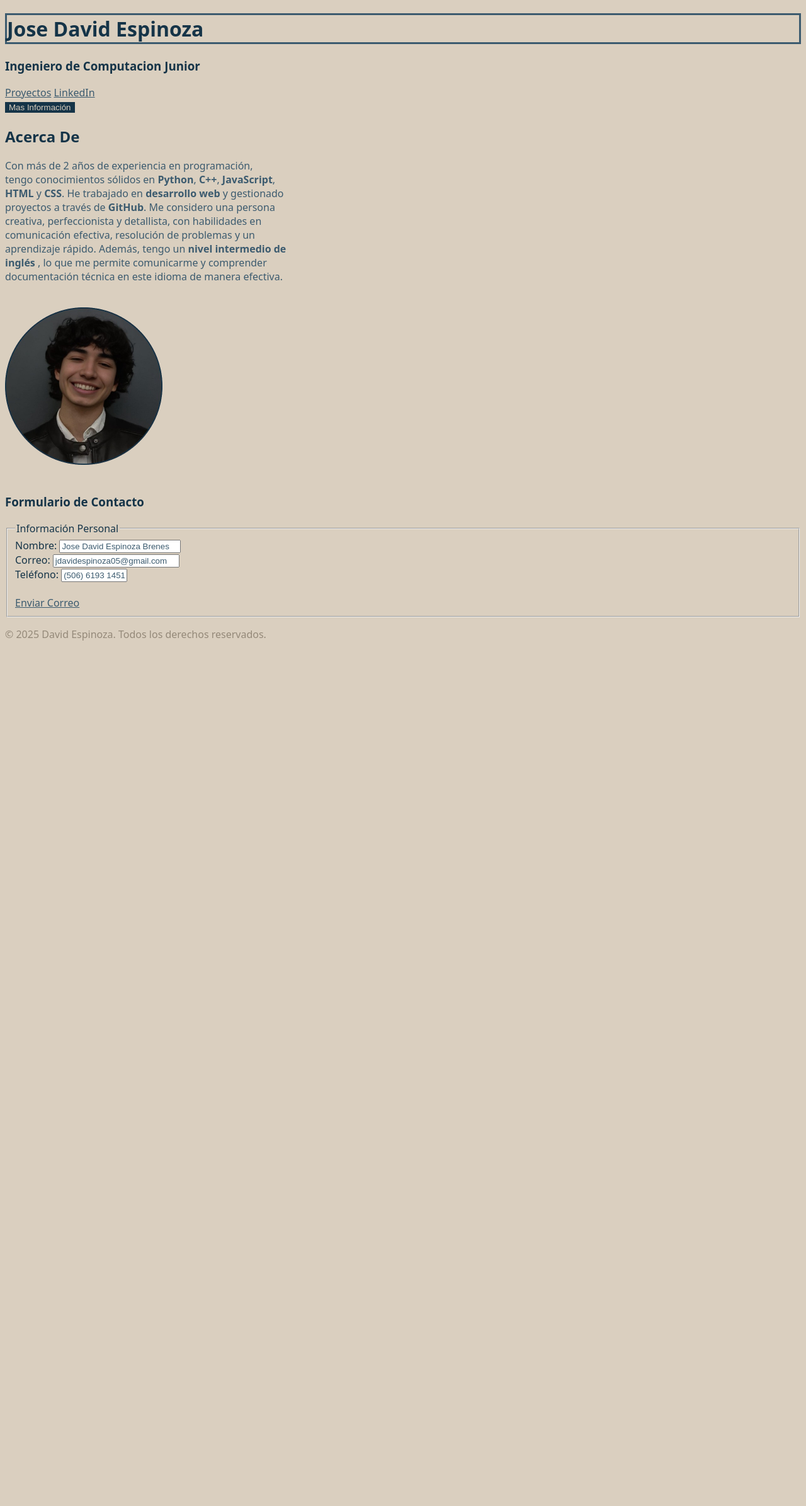
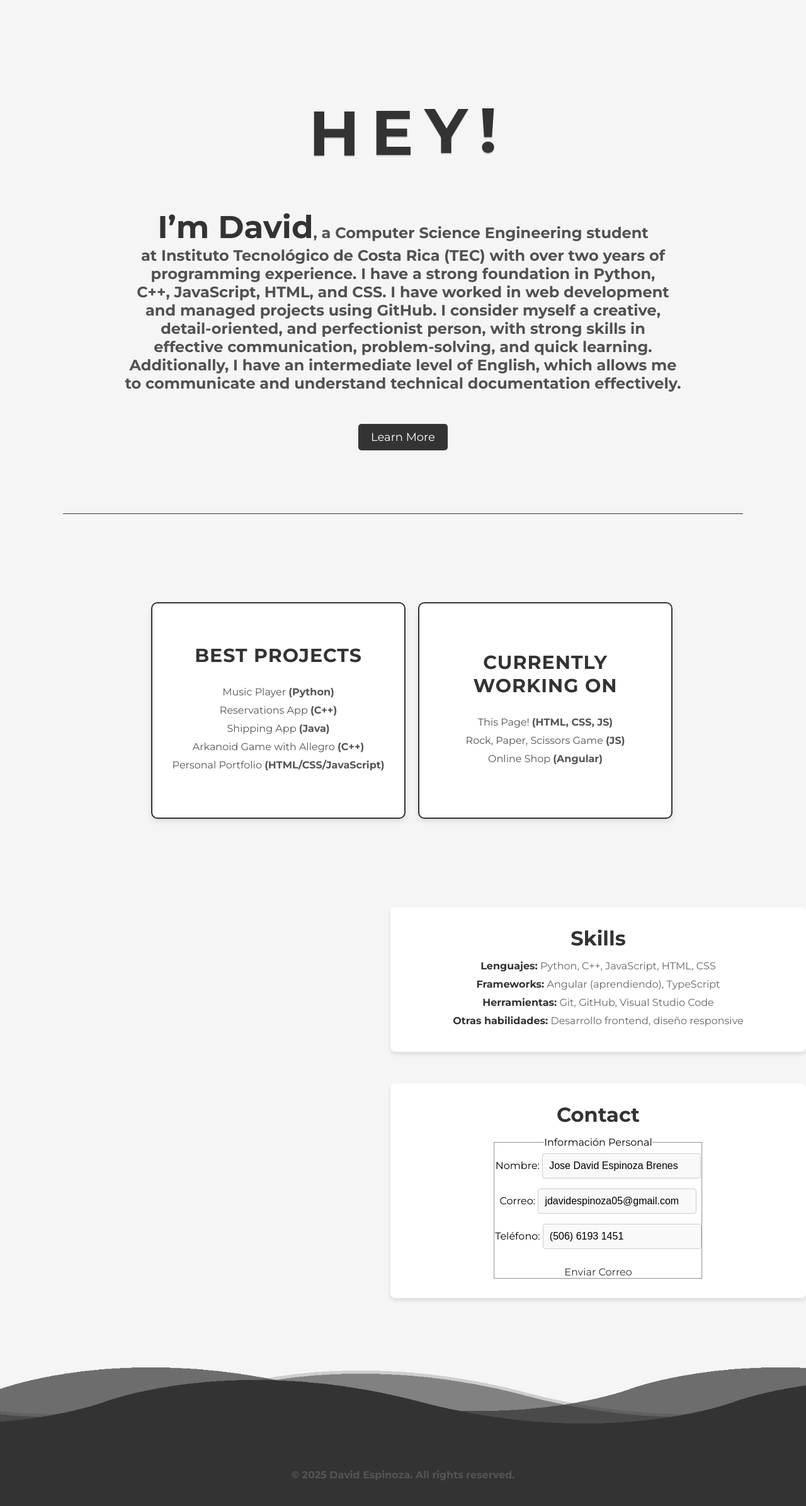
Before and after one commit to jdavidespinoza05/jdavidespinoza05.github.io, a plain HTML site: page Portafolio Personal/Portafolio Personal.html in a window 1280 px wide. Shown: the whole page at 63% size. Before the commit the page ends 1034 px from the top, so only its background shows below. Drawn offline with Linux system fonts and the light colour scheme.

Commit message:
Primer avance de la pagina
se agregaron mas de 50% de las funciones, falta terminar Skills, Contact, y detalles esteticos

```diff
--- a/Portafolio Personal/Portafolio Personal.html
+++ b/Portafolio Personal/Portafolio Personal.html
@@ -5,122 +5,123 @@
     <meta charset="UTF-8">
     <meta name="viewport" content="width=device-width, initial-scale=1.0">
     <title>Portfolio Personal</title>
+    <link href="https://fonts.googleapis.com/css2?family=Montserrat:wght@400;700&family=Roboto:wght@400;500&display=swap" rel="stylesheet">
 
-    <style> /* style sirve para empezar a usar CSS, dentro de style se ponen las partes que se desean estilar */
-
-    /* (FORMATO)
-        selector{   ---->  el elemento que se desea modificar, se abren {}
-            propiedad: valor   ---->  la propiedad que se desea modificar y el valor a modificar (a esto se le declaracion)
-        }
-
-        h1{
-            color: rgb(80 75 56 / 50%); PARA MODIFICAR OPACIDAD
-            color:  #153448;
-            border-style: solid;
-            border-width: 3px;
-            border-color: #3C5B6F;
-        }*/
-
-        h1{
-            border: 3px solid #3C5B6F; /* border hace una linea que altera el tamaño del contenido, si queremos que mas bien
-            nada mas dibuje encima, usamos outline*/
-        }
-
-        .titles{
-            color:  #153448;
-        }
-
-        .titles:hover{
-            color: #254a63;
-        }
-
-        .description{
-            font-size: medium;
-            color: #3C5B6F;
-        }
-
-        .link{ /* . se refiere a alguna clase */
-            color: #3C5B6F;
-        }
-        .link:hover{ /* hover es una pseudoclase que modofica el momento en el que el puntero esta sobre el objeto */
-            color: #153448;
-        }
-
-        #info{ /* # se refiere al id de algun objeto */
-            color: #dacfbf;
-            background-color: #153448;
-            border: none;
-        }
-
-        form{
-            color: #153448;
-        }
-
-        input{
-            color: #3C5B6F;
-        }
-
-        body{
-            background-color: #dacfbf;
-            font-family: system-ui, -apple-system, BlinkMacSystemFont, 'Segoe UI', Roboto, Oxygen, Ubuntu, Cantarell, 'Open Sans', 'Helvetica Neue', sans-serif;
-        }
-
-        footer{
-            color: #948979;
-        }
-    </style>
+    <link rel="stylesheet" href="style.css">
 </head>
 
 
 <body>
-    <h1 class="titles">Jose David Espinoza</h1>
-    <h3 class="titles">Ingeniero de Computacion Junior</h3>
+    <section class="aboutMe">
+        <div class="hey_anmt">
+            <h1>
+                <span>H</span>
+                <span>E</span>
+                <span>Y</span>
+                <span>!</span>
+            </h1>
+        </div>
 
-    <a class="link" href="https://github.com" target="_blank">Proyectos</a>
-    <a class="link" href="http://linkedin.com" target="_blank">LinkedIn</a><br>
+        <div class="aboutMe_container">
 
-    <button id="info">Mas Información</button><br>
+            <p id="description">
+                <span class="highlight-inline" id="name">I’m David</span>, a Computer Science Engineering student <br>
+                    at Instituto Tecnológico de Costa Rica (TEC) with over two years of <br>
+                    programming experience. I have a strong foundation in <strong>Python</strong>, <br>
+                    <strong>C++</strong>, <strong>JavaScript</strong>, <strong>HTML</strong>, and <strong>CSS</strong>. I have worked in <strong>web development</strong> <br>
+                    and managed projects using <strong>GitHub</strong>. I consider myself a creative, <br>
+                    detail-oriented, and perfectionist person, with strong skills in <br>
+                    effective communication, problem-solving, and quick learning. <br>
+                    Additionally, I have an <strong>intermediate level of English</strong>, which allows me <br>
+                    to communicate and understand technical documentation effectively. <br>
 
-    <h2 class="titles">Acerca De</h2>
+            </p>
 
-    <p class="description">
-        Con más de 2 años de experiencia en programación, <br>
-        tengo conocimientos sólidos en <strong>Python</strong>, <strong>C++</strong>, <strong>JavaScript</strong>, <br>
-        <strong>HTML</strong> y <strong>CSS</strong>. He trabajado en <strong>desarrollo web</strong> y gestionado <br>
-        proyectos a través de <strong>GitHub</strong>. Me considero una persona <br>
-        creativa, perfeccionista y detallista, con habilidades en <br>
-        comunicación efectiva, resolución de problemas y un <br>
-        aprendizaje rápido. Además, tengo un <strong>nivel intermedio de <br> inglés</strong>
-        , lo que me permite comunicarme y comprender <br>
-        documentación técnica en este idioma de manera efectiva. <br>
-    </p> <br>
+            <button id="learnMoreBtn" class="learnMoreBtn">Learn More</button>
 
-    <img src="images/foto_david_circulo.png" alt="foto" width="250" height="250"> <br><br>
+            <div id="moreLinks" class="moreLinks" style="display: none;">
+                <a class="link" href="https://www.linkedin.com/in/jose-david-espinoza-brenes-28b890257/" target="_blank">My LinkedIn</a>
+                <a class="link" href="https://github.com/jdavidespinoza05" target="_blank">My GitHub</a>
 
-    <h3 class="titles">Formulario de Contacto</h3>
+            </div>
+
+        </div>
+    </section>
+
+    <div>
+        <hr class="hr-line">
+    </div>
+
+    <section class="projects">
+        <div class="projects-container">
+
+            <div class="best-projects">
+                <h2 class="titles">Best Projects</h2>
+                <ul>
+                    <li>Music Player <strong>(Python)</strong></li>
+                    <li>Reservations App <strong>(C++)</strong></li>
+                    <li>Shipping App <strong>(Java)</strong></li>
+                    <li>Arkanoid Game with Allegro <strong>(C++)</strong></li>
+                    <li>Personal Portfolio <strong>(HTML/CSS/JavaScript)</strong></li>
+                </ul>
+            </div>
+
+            <article>
+                <h3 class="titles">Currently Working On</h3>
+                <ul>
+                    <li>This Page! <strong>(HTML, CSS, JS)</strong></li>
+                    <li>Rock, Paper, Scissors Game <strong>(JS)</strong></li>
+                    <li>Online Shop <strong>(Angular)</strong></li>
+                </ul>
+            </article>
+        </div>
+    </section>
+
+    <section class="skills">
+        <h2 class="titles">Skills</h2>
+        <ul>
+            <li><strong>Lenguajes:</strong> Python, C++, JavaScript, HTML, CSS</li>
+            <li><strong>Frameworks:</strong> Angular (aprendiendo), TypeScript</li>
+            <li><strong>Herramientas:</strong> Git, GitHub, Visual Studio Code</li>
+            <li><strong>Otras habilidades:</strong> Desarrollo frontend, diseño responsive</li>
+        </ul>
+    </section>
+
+    <section class="contact">
+        <h2 class="titles">Contact</h2>
         <form action="regi_contact">
             <fieldset>
-            <legend >Información Personal</legend>
-
+                <legend>Información Personal</legend>
                 Nombre:
-            <input type="text" name="nombre" value="Jose David Espinoza Brenes" size="21" readonly> <br>
+                <input type="text" name="nombre" value="Jose David Espinoza Brenes" size="21" readonly><br>
 
                 Correo:
-            <input type="text" name="correo" value="jdavidespinoza05@gmail.com" size="22" readonly> <br>
+                <input type="text" name="correo" value="jdavidespinoza05@gmail.com" size="22" readonly><br>
 
                 Teléfono:
                 <input type="text" name="telefono" value="(506) 6193 1451" size="10" readonly><br><br>
 
                 <a class="link" href="mailto:jdavidespinoza05@gmail.com" target="_blank">Enviar Correo</a>
-
             </fieldset>
         </form>
+    </section>
+
+    <section class="footerAnimation">
+        <div class="wave wave1"></div>
+        <div class="wave wave2"></div>
+        <div class="wave wave3"></div>
+        <div class="wave wave4"></div>
+    </section>
+
+    <footer>
+        <p id="cpr">
+            &copy; 2025 David Espinoza. All rights reserved.
+        </p>
+    </footer>
+
+    <script src="index.js"></script>
 </body>
 
 
-<footer>
-    <p>
-        &copy; 2025 David Espinoza. Todos los derechos reservados.
-    </p>
-</footer>
+
 </html>
--- /dev/null
+++ b/Portafolio Personal/style.css
@@ -0,0 +1,459 @@
+
+h1{
+    font-size: 64px;
+    font-weight: 800;
+    text-align: center;
+    margin-top: 150px;
+    margin-bottom: 10px;
+}
+
+h2{
+    font-size: 50px;
+    font-weight: 600;
+}
+
+h3{
+    font-size: 42px;
+    font-weight: 600;
+}
+
+p{
+    font-family: "Montserrat", serif;
+    font-size: 24px;
+    font-weight: 550;
+    color:  #525151;
+}
+
+.hey_anmt {
+    position: absolute;
+    top: 0px;
+    left: 0;
+    width: 100%;
+    display: flex;
+    justify-content: center;
+    align-items: center;
+    overflow: hidden;
+    z-index: 999;
+    background: transparent;
+}
+
+.hey_anmt h1 span {
+    font-size: 100px;
+    font-weight: 800;
+    color: #333333;
+    font-family: "Montserrat";
+    text-transform: uppercase;
+    display: inline-block;
+    transform: rotateY(0deg);
+    transition: 0.5s;
+    animation: bounce 1s ease-in-out infinite;
+    position: relative;
+}
+
+.hey_anmt h1 span:nth-child(2) {
+    animation-delay: 0.1s;
+}
+
+.hey_anmt h1 span:nth-child(3) {
+    animation-delay: 0.2s;
+}
+
+.hey_anmt h1 span:nth-child(4) {
+    animation-delay: 0.3s;
+}
+
+@keyframes bounce {
+    0% {
+        transform: translateY(0);
+        text-shadow: 0 1px 0 #ccc, 0 2px 0 #ccc;
+    }
+    30% {
+        transform: translateY(-10px);
+        text-shadow: 0 1px 0 #ccc, 0 2px 0 #ccc;
+    }
+    50% {
+        transform: translateY(0);
+        text-shadow: 0 1px 0 #ccc, 0 2px 0 #ccc;
+    }
+    70% {
+        transform: translateY(-5px);
+        text-shadow: 0 1px 0 #ccc, 0 2px 0 #ccc;
+    }
+    100% {
+        transform: translateY(0);
+        text-shadow: 0 1px 0 #ccc, 0 2px 0 #ccc;
+    }
+}
+
+.highlight-inline {
+    font-family: "Montserrat", serif;
+    font-size: 50px;
+    font-weight: 600;
+    color: #333333;
+    display: inline; /* Asegura que el texto esté en línea */
+}
+
+.highlight-inline:hover {
+    color: #4b4949;
+}
+
+#name, #description{
+    margin: 0;
+    display: inline;
+}
+
+
+.aboutMe_container {
+    text-align: center;  /* Centra todo el contenido de este contenedor */
+    margin-top: 330px;
+}
+
+.learnMoreBtn {
+    font-family: "Montserrat", sans-serif;
+    font-size: 18px;
+    background-color: #333333;
+    color: white;
+    padding: 10px 20px;
+    border: none;
+    border-radius: 5px;
+    cursor: pointer;
+    margin-top: 50px;
+}
+
+.learnMoreBtn:hover {
+    background-color: #4b4949;
+}
+
+.moreLinks {
+    display: none; /* Ocultos inicialmente */
+    opacity: 0;
+    max-height: 0;
+    overflow: hidden;
+    transition: opacity 0.5s ease, max-height 0.5s ease;
+}
+
+.moreLinks.show {
+    display: block;
+    opacity: 1;
+    max-height: 100px; /* Ajusta según el contenido */
+}
+
+.moreLinks a {
+    display: block;
+    text-decoration: none;
+    color: #333;
+    padding: 5px;
+    font-size: 18px;
+    transition: color 0.3s ease;
+    margin-top: 8px;
+}
+
+.moreLinks a:hover {
+    color: #555;
+}
+
+.titles{
+    font-family: "Montserrat", serif;
+    color:  #333333;
+}
+
+.titles:hover{
+    color: #4b4949;
+}
+
+.subtitles {
+    color:#2C3E50 ;
+}
+
+.description{
+    font-size: medium;
+    color: #2C3E50 ;
+}
+
+.link{
+    color: #2C3E50 ;
+}
+
+.link:hover{
+    color: #5d6f81;
+}
+
+#info{
+    color: #dacfbf;
+    background-color: #4b4949;
+    border: none;
+}
+
+.hr-line {
+    border: 0;
+    height: 1px;
+    background-color: #333;
+    margin-top: 100px;
+    margin-bottom: 40px;
+    width: calc(100% - 200px);
+    margin-left: 100px;
+    margin-right: 100px;
+}
+
+.projects {
+    padding: 40px 0;
+    text-align: center;
+}
+
+.projects h2,
+.projects h3 {
+    margin-bottom: 20px;
+    font-size: 28px;
+    color: #333;
+}
+
+.projects ul {
+    list-style-type: none;
+    padding-left: 0;
+    font-size: 16px;
+    color: #555;
+}
+
+.projects li {
+    margin-bottom: 10px;
+}
+
+.projects-container {
+    display: grid;
+    grid-template-columns: repeat(2, 1fr); /* Dos columnas iguales */
+    gap: 20px;
+    justify-items: center; /* Centra las columnas horizontalmente */
+    margin-top: 20px;
+}
+
+.best-projects{
+    margin-left: 240px;
+}
+
+.projects article{
+    margin-right: 240px;
+}
+
+.best-projects,
+.projects article {
+    background-color: #fff;
+    padding: 20px;
+    border-radius: 10px;
+    box-shadow: 0px 4px 8px rgba(0, 0, 0, 0.1);
+    border: 2px solid #333;
+    margin-top: 40px;
+    transition: transform 0.3s ease, box-shadow 0.3s ease; /* Animación suave para hover */
+    width: 360px;
+    height: 300px;
+    display: flex;
+    flex-direction: column;
+    justify-content: center;
+    align-items: center;
+    text-align: center;
+}
+
+.best-projects:hover,
+.projects article:hover {
+    transform: translateY(-10px); /* Eleva la tarjeta */
+    box-shadow: 0px 8px 16px rgba(0, 0, 0, 0.15); /* Sombra más fuerte */
+}
+
+.projects h2.titles,
+.projects h3.titles {
+    margin-bottom: 30px;
+    font-size: 30px;
+    color: #333;
+    text-transform: uppercase;
+    letter-spacing: 1px;
+}
+
+.best-projects h2,
+.projects article h2 {
+    font-size: 24px;
+    color: #333;
+    margin-bottom: 15px;
+    text-align: center;
+}
+
+body{
+    background-color: #F5F5F5;
+    font-family: "Montserrat", system-ui, -apple-system, BlinkMacSystemFont, 'Segoe UI', Roboto, Oxygen, Ubuntu, Cantarell, 'Open Sans', 'Helvetica Neue', sans-serif;
+
+}
+
+*{
+    margin: 0;
+    padding: 0;
+}
+
+/* Sección Skills */
+.skills {
+    padding: 30px;
+    background-color: #fff;
+    margin-top: 20px;
+    border-radius: 8px;
+    box-shadow: 0 4px 6px rgba(0, 0, 0, 0.1);
+    width: 100%;
+    max-width: 600px; /* Limita el ancho máximo */
+    text-align: center;
+    margin-left: 620px;
+    margin-top: 100px;
+    margin-bottom: 50px;
+}
+
+/* Títulos de Skills */
+.skills .titles {
+    font-size: 2rem;
+    color: #333;
+    margin-bottom: 15px;
+}
+
+/* Lista de Skills */
+.skills ul {
+    list-style-type: none;
+    padding: 0;
+    margin: 0;
+}
+
+.skills li {
+    font-size: 1rem;
+    color: #666;
+    margin: 10px 0;
+}
+
+.skills strong {
+    color: #333;
+}
+
+/* Sección Contact */
+.contact {
+    text-align: center;
+    padding: 30px;
+    background-color: #fff;
+    margin-top: 20px;
+    border-radius: 8px;
+    box-shadow: 0 4px 6px rgba(0, 0, 0, 0.1);
+    width: 100%;
+    max-width: 600px; /* Limita el ancho máximo */
+    margin-left: 620px;
+    margin-bottom: 80px;
+}
+
+/* Títulos de Contact */
+.contact .titles {
+    text-align: center;
+    font-size: 2rem;
+    color: #333;
+    margin-bottom: 15px;
+}
+
+.contact legend{
+    text-align: center;
+}
+
+/* Formulario de Contact */
+.contact form {
+    display: flex;
+    flex-direction: column;
+    align-items: center;
+}
+
+.contact input {
+    padding: 10px;
+    margin: 8px 0;
+    font-size: 1rem;
+    border: 1px solid #ccc;
+    border-radius: 4px;
+    background-color: #f9f9f9;
+    width: 230px;
+    max-width: 400px; /* Limita el ancho máximo de los inputs */
+}
+
+.contact a.link {
+    font-size: 1rem;
+    color: #333;
+    text-decoration: none;
+    margin-top: 15px;
+}
+
+.contact a.link:hover {
+    text-decoration: underline;
+}
+
+.footerAnimation{
+    position: relative;
+    width: 100%;
+    height: 150px;
+    background: #F5F5F5;
+    overflow: hidden;
+
+}
+
+.footerAnimation .wave{
+    position:absolute;
+    bottom: 0;
+    left: 0;
+    width: 100%;
+    height: 100px;
+    background: url(images/wave.png);
+    background-size: 1000px 100px;
+}
+
+.footerAnimation .wave.wave1{
+    animation: animate 30s linear infinite;
+    z-index: 1000;
+    opacity: 1;
+    animation-delay: 0s;
+    bottom: 0;
+}
+.footerAnimation .wave.wave2{
+    animation: animate2 15s linear infinite;
+    z-index: 999;
+    opacity: 0.5;
+    animation-delay: -5s;
+    bottom: 10px;
+}
+.footerAnimation .wave.wave3{
+    animation: animate 30s linear infinite;
+    z-index: 998;
+    opacity: 0.2;
+    animation-delay: -5s;
+    bottom: 15px;
+}
+.footerAnimation .wave.wave4{
+    animation: animate2 5s linear infinite;
+    z-index: 997;
+    opacity: 0.7;
+    animation-delay: -5s;
+    bottom: 20px;
+}
+@keyframes animate{
+    0%{
+        background-position-x: 0;
+    }
+    100%{
+        background-position-x: 1000px;
+    }
+}
+@keyframes animate2{
+    0%{
+        background-position-x: 0;
+    }
+    100%{
+        background-position-x: -1000px;
+    }
+}
+
+footer{
+    background-color: #333333;
+    height: 100px;
+    color: #fff;
+    display: flex;
+    justify-content: center;
+    align-items: center;
+}
+
+#cpr{
+    color: #555;
+    font-size: 16px;
+}
```
Also changed, not shown: Portafolio Personal/index.js (added, +16 -0 lines), Portafolio Personal/images/wave.png (added). Lines whose indentation alone changed are shown as unchanged.
